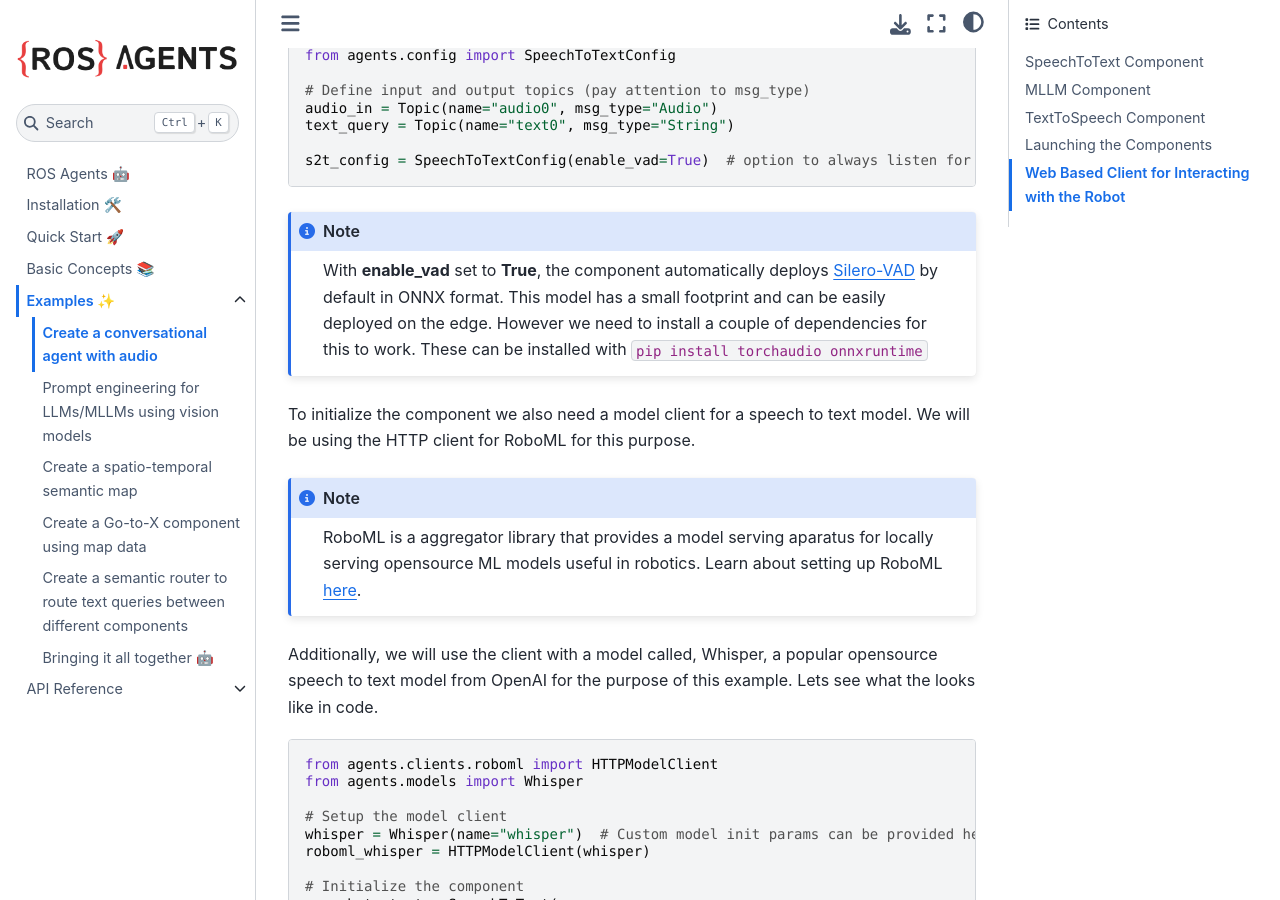
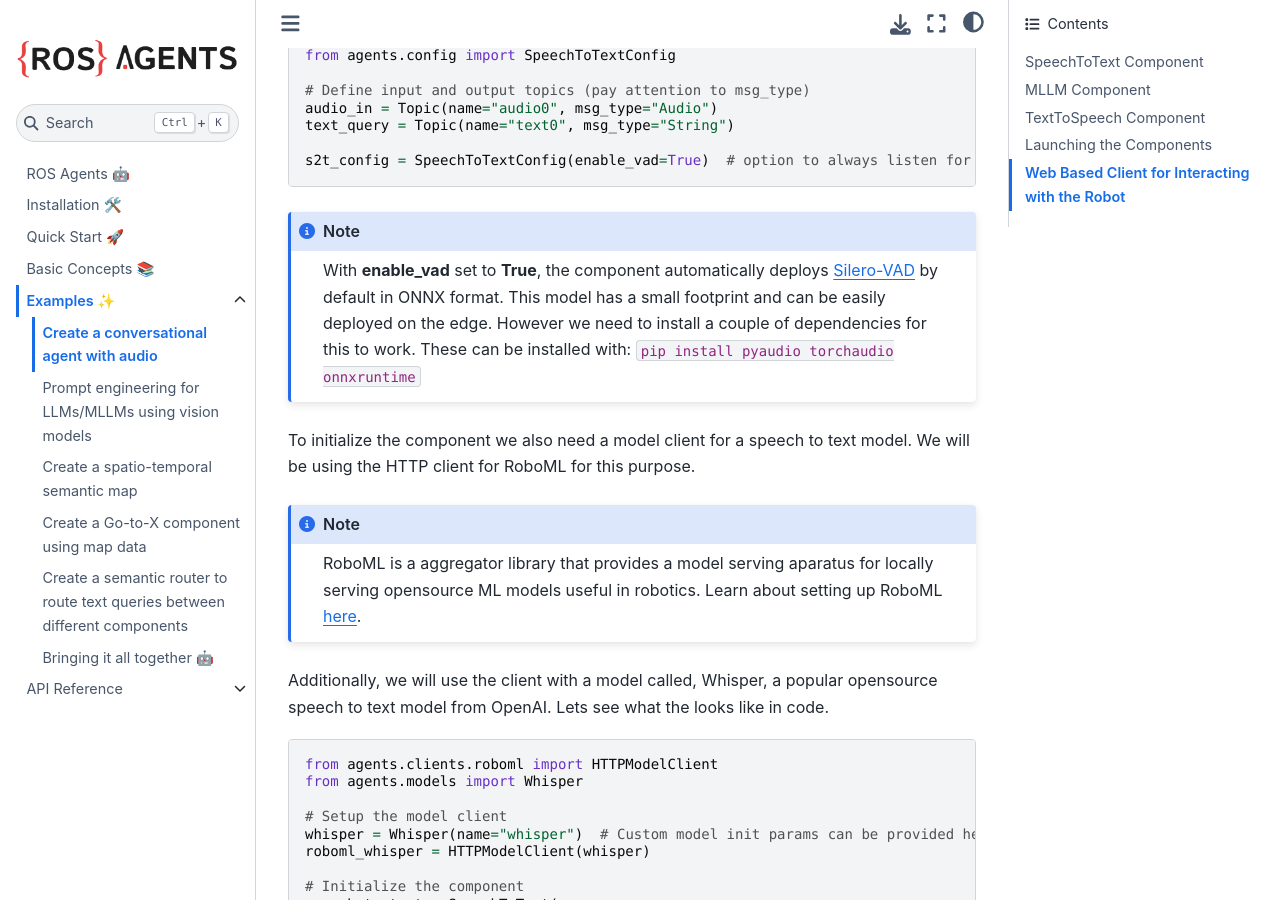
Before and after one commit to automatika-robotics/ros-agents, a Sphinx documentation site: the page built from docs/examples/conversational.md, in a window 1280 px wide and 900 px high, scrolled down 845 px. Built offline with Sphinx 7.4.7 and the Sphinx Book theme 1.1.4, drawn with Linux system fonts in a browser that asks for light colours; some of the changed text lies outside the part shown.

Commit message:
(docs) Adds notes about dependencies for audio playback

````diff
--- a/docs/examples/conversational.md
+++ b/docs/examples/conversational.md
@@ -23,7 +23,7 @@ text_query = Topic(name="text0", msg_type="String")
 s2t_config = SpeechToTextConfig(enable_vad=True)  # option to always listen for speech through the microphone
 ```
 ```{note}
-With **enable_vad** set to **True**, the component automatically deploys [Silero-VAD](https://github.com/snakers4/silero-vad) by default in ONNX format. This model has a small footprint and can be easily deployed on the edge. However we need to install a couple of dependencies for this to work. These can be installed with `pip install torchaudio onnxruntime`
+With **enable_vad** set to **True**, the component automatically deploys [Silero-VAD](https://github.com/snakers4/silero-vad) by default in ONNX format. This model has a small footprint and can be easily deployed on the edge. However we need to install a couple of dependencies for this to work. These can be installed with: `pip install pyaudio torchaudio onnxruntime`
 ```
 
 To initialize the component we also need a model client for a speech to text model. We will be using the HTTP client for RoboML for this purpose.
@@ -32,7 +32,7 @@ To initialize the component we also need a model client for a speech to text mod
 RoboML is a aggregator library that provides a model serving aparatus for locally serving opensource ML models useful in robotics. Learn about setting up RoboML [here](https://www.github.com/automatika-robotics/roboml).
 ```
 
-Additionally, we will use the client with a model called, Whisper, a popular opensource speech to text model from OpenAI for the purpose of this example. Lets see what the looks like in code.
+Additionally, we will use the client with a model called, Whisper, a popular opensource speech to text model from OpenAI. Lets see what the looks like in code.
 
 ```python
 from agents.clients.roboml import HTTPModelClient
@@ -95,6 +95,10 @@ Notice that the template is a jinja2 template string, where the actual name of t
 
 ## TextToSpeech Component
 The TextToSpeech component setup will be very similar to the SpeechToText component. We will once again use a RoboML client, this time with the SpeechT5 model (opensource model from Microsoft). Furthermore, this component can be configured to play audio on a playback device available onboard the robot. We will utilize this option through our config. An output topic is optional for this component as we will be playing the audio directly on device.
+
+```{note}
+In order to utilize _play_on_device_ you need to install a couple of dependencies as follows: `pip install soundfile sounddevice`
+```
 
 ```python
 from agents.config import TextToSpeechConfig
````
